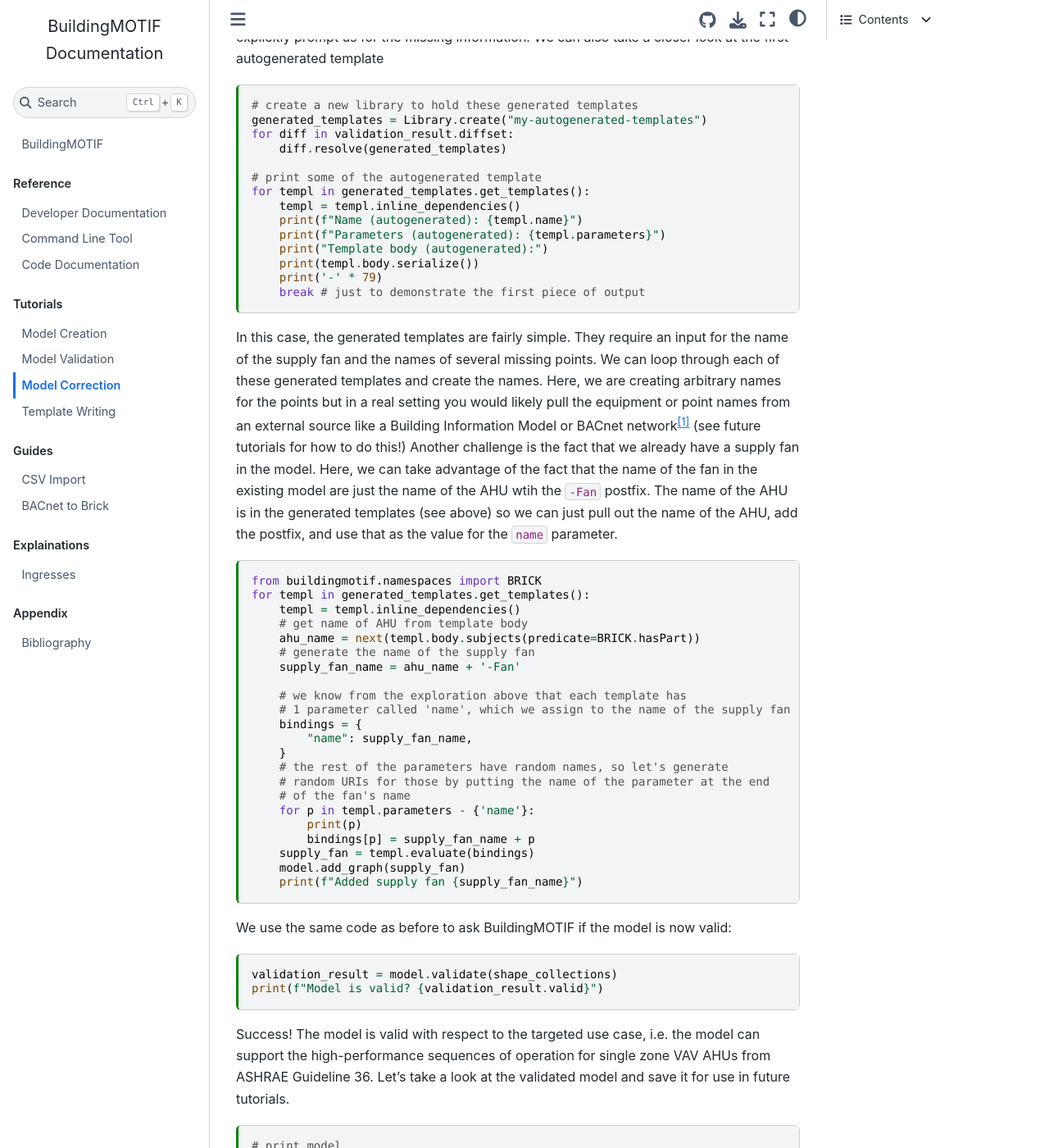
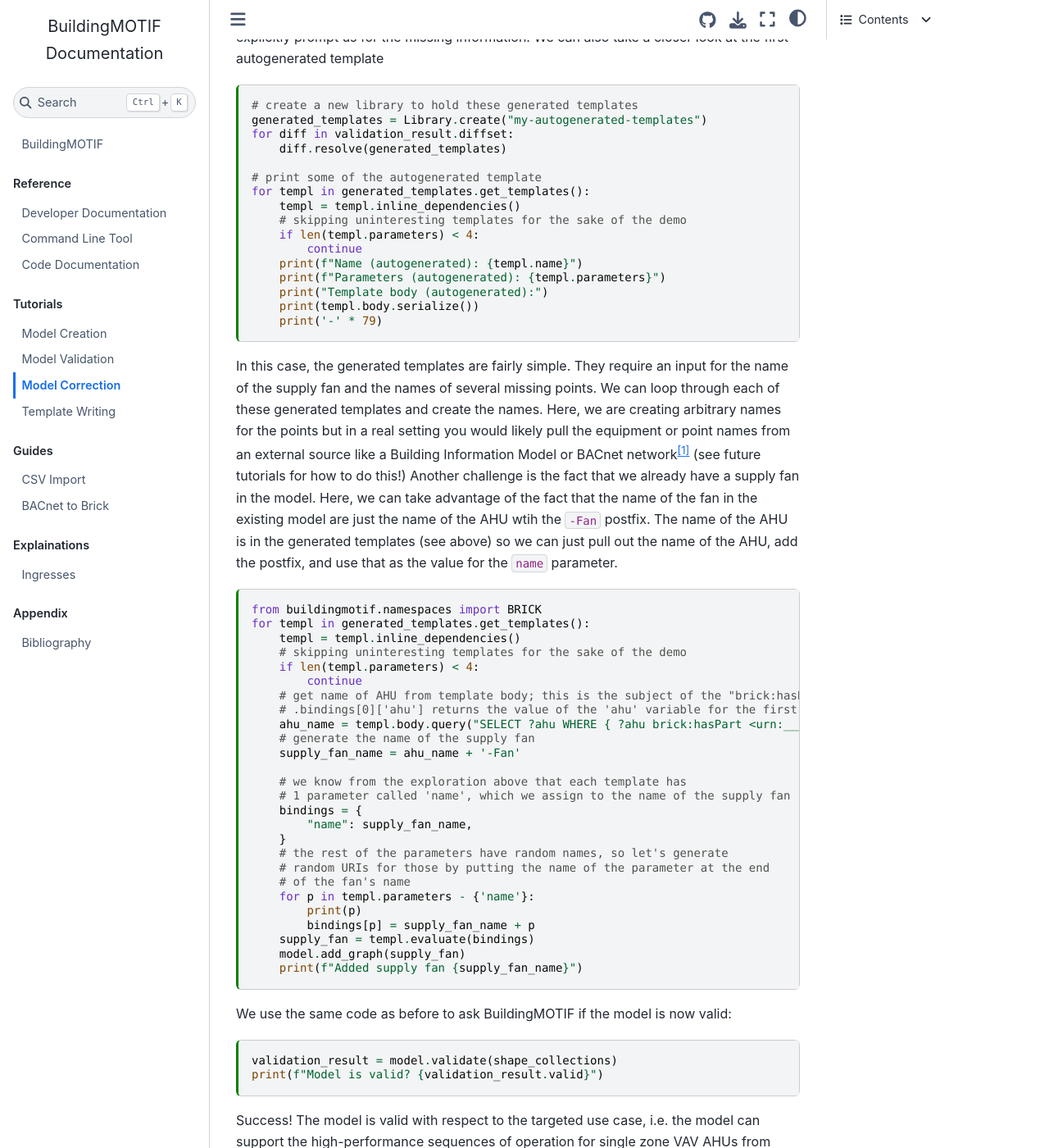
Before and after one commit to NREL/BuildingMOTIF, a Jupyter Book: the page built from docs/tutorials/model_correction.md, in a window 1280 px wide and 1400 px high, scrolled down 1442 px. Shown: the whole window at 82% size. Built offline with Jupyter Book 1.0.4 settings and Sphinx 7.4.7 and the Sphinx Book theme 1.1.4, drawn with Linux system fonts in a browser that asks for light colours; some of the changed text lies outside the part shown.

Commit message:
fixing model correction doc page

````diff
--- a/docs/tutorials/model_correction.md
+++ b/docs/tutorials/model_correction.md
@@ -91,12 +91,14 @@ for diff in validation_result.diffset:
 # print some of the autogenerated template
 for templ in generated_templates.get_templates():
     templ = templ.inline_dependencies()
+    # skipping uninteresting templates for the sake of the demo
+    if len(templ.parameters) < 4:
+        continue
     print(f"Name (autogenerated): {templ.name}")
     print(f"Parameters (autogenerated): {templ.parameters}")
     print("Template body (autogenerated):")
     print(templ.body.serialize())
     print('-' * 79)
-    break # just to demonstrate the first piece of output
 ```
 
 In this case, the generated templates are fairly simple. They require an input for the name of the supply fan and the names of several missing points. We can loop through each of these generated templates and create the names. Here, we are creating arbitrary names for the points but in a real setting you would likely pull the equipment or point names from an external source like a Building Information Model or BACnet network[^1] (see future tutorials for how to do this!) Another challenge is the fact that we already have a supply fan in the model. Here, we can take advantage of the fact that the name of the fan in the existing model are just the name of the AHU wtih the `-Fan` postfix. The name of the AHU is in the generated templates (see above) so we can just pull out the name of the AHU, add the postfix, and use that as the value for the `name` parameter.
@@ -107,8 +109,12 @@ In this case, the generated templates are fairly simple. They require an input f
 from buildingmotif.namespaces import BRICK
 for templ in generated_templates.get_templates():
     templ = templ.inline_dependencies()
-    # get name of AHU from template body
-    ahu_name = next(templ.body.subjects(predicate=BRICK.hasPart))
+    # skipping uninteresting templates for the sake of the demo
+    if len(templ.parameters) < 4:
+        continue
+    # get name of AHU from template body; this is the subject of the "brick:hasPart P:name" triple
+    # .bindings[0]['ahu'] returns the value of the 'ahu' variable for the first row of the results
+    ahu_name = templ.body.query("SELECT ?ahu WHERE { ?ahu brick:hasPart <urn:___param___#name> }").bindings[0]['ahu']
     # generate the name of the supply fan
     supply_fan_name = ahu_name + '-Fan'
 
````
Also changed, not shown: other parts of docs/tutorials/model_correction.md (+1 -1 lines), 1 other file.
